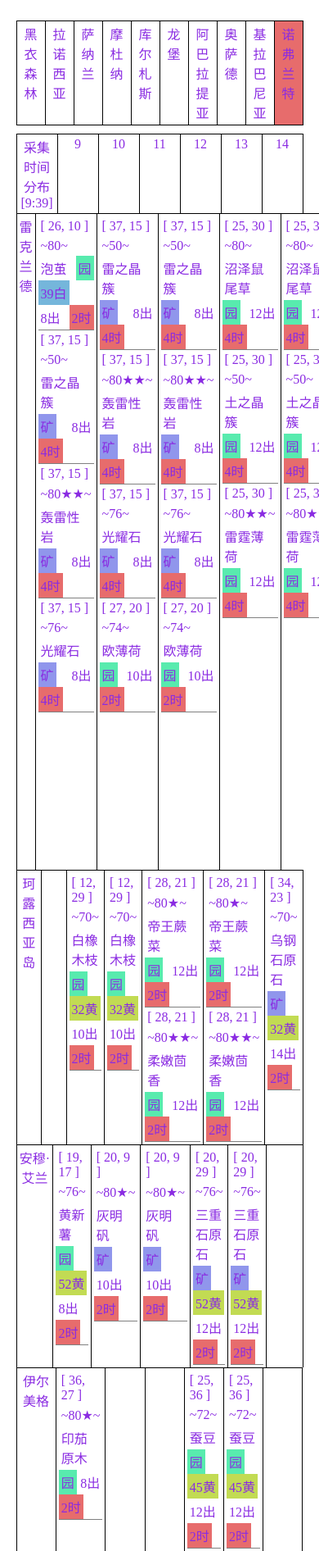
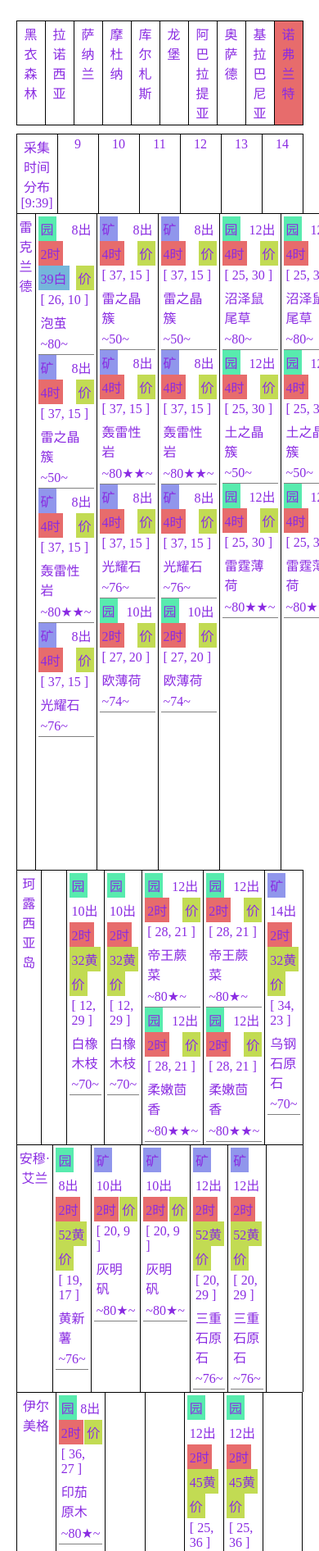
Before and after one commit to codediy/ffxiv-ngld-diy, a plain HTML site: page craft/gather.html in a window 390 px wide. Shown: the top 1892 px of the page at 82% size. Drawn offline with Linux system fonts and the light colour scheme; no server answers.

Commit message:
采集页数据查询处理

```diff
--- a/craft/gather.html
+++ b/craft/gather.html
@@ -11,63 +11,73 @@
     <script src="../lib/jq.js"></script>
 
     <style>
-        html body{
+        html body {
             margin: 0;
             padding: 0;
         }
+
         #app {
             width: 90%;
             margin: 25px auto;
             color: blueviolet;
         }
-        #region-container,#item-container {
+
+        #region-container, #item-container {
             width: 100%;
         }
+        /*列*/
         .row-container {
             width: 100%;
             display: flex;
             flex-direction: row;
             justify-content: space-between;
         }
+        /*行*/
         .col-container {
             width: 100%;
             display: flex;
             flex-direction: column;
         }
         .row-item {
-            flex:1;
+            flex: 1;
             padding: 3px;
             align-items: center;
             border: 1px solid black;
             border-right: none;
         }
-        .region_bg, .is_limit_bg{
+
+        .region_bg, .is_limit_bg {
             background-color: #e76c6c;
         }
 
-        .item-cell{
-            border-bottom:none ;
+        .item-cell {
+            border-bottom: none;
         }
-        .region-item{
+
+        .region-item {
             text-align: center;
         }
-        .region-item:last-child,.item-cell:last-child{
-            border-right:1px solid black;
+
+        .region-item:last-child, .item-cell:last-child {
+            border-right: 1px solid black;
         }
-        .item-cell-container:last-child{
-            border-bottom:1px solid black;
+
+        .item-cell-container:last-child {
+            border-bottom: 1px solid black;
         }
-        .cell-container{
+
+        .cell-container {
             flex-wrap: wrap;
         }
-        .cell{
-            flex-basis:content;
+
+        .cell {
+            flex-basis: content;
             padding: 3px;
         }
     </style>
 </head>
 <body>
-    <div id="app" class="col-container" >
+<div id="app" class="col-container">
     <div class="row-container region-tab">
         <!-- 区域tab -->
         <div class="row-item region-item"
@@ -83,38 +93,50 @@
         <!-- 24小时 -->
         <div class="row-container">
             <div class="row-item item-cell row-container" style="text-align: center;">
-                    <!-- <div class="row-item" style="border: none;"  v-on:click="changeRegion(item.region_id)">长期</div>
-                    <div class="row-item" style="border: none;border-left:1px gray solid"  v-on:click="changeRegion(item.region_id)">[{{currentHour}}:{{currentMinute}}]</div> -->
                 采集时间分布[{{currentHour}}:{{currentMinute}}]
             </div>
             <div class="row-item item-cell" style="text-align: center;" v-for="i in displayHourNums">
-                    <div v-if="i == 1" >{{startHour + i - 1 >= 24 ? startHour + i - 1 - 24 :startHour + i - 1}}</div>
+                <div v-if="i == 1">{{startHour + i - 1 >= 24 ? startHour + i - 1 - 24 :startHour + i - 1}}</div>
                 <div v-if="i > 1">{{startHour + i - 1 >= 24 ? startHour + i - 1 - 24 :startHour + i - 1}}</div>
             </div>
         </div>
         <!-- 地图矿物 -->
         <div class="col-container">
-                <div class="item-cell-container row-container"  v-for="mapItem in getRegionMaps()">
+            <div class="item-cell-container row-container" v-for="mapItem in getRegionMaps()">
                 <!-- 地图 -->
                 <div class="row-item item-cell" style="text-align: center;vertical-align:center;">{{mapItem.name}}</div>
                 <!-- 矿物 -->
                 <div class="row-item item-cell col-container" v-for="i in displayHourNums">
-                        <div  class="col-container" v-for="mapHourItems in getMapItems(mapItem.id,startHour + i - 1)">
+                    <div class="col-container" v-for="mapHourItems in getMapItems(mapItem.id,startHour + i - 1)">
                         <div class="col-container" v-for="itemList in mapHourItems">
-                                <div class="row-container cell-container"
-                                style="border-bottom: gray 1px solid;"
-                                v-for="item in itemList.list"
-                                v-on:hover="getPrice(item.id)">
+                            <div style="border-bottom: gray 1px solid;"
+                                 v-for="item in itemList.list">
+                                <div class="row-container cell-container">
+                                    <div class="cell" style="background-color: #9096ec;"
+                                         v-if="itemList.node.job_category == 17">矿
+                                    </div>
+                                    <div class="cell" style="background-color: #58ebae;"
+                                         v-if="itemList.node.job_category == 18">园
+                                    </div>
+                                    <div class="cell">{{itemList.node.start_time}}出</div>
+                                    <div class="cell" :class="{is_limit_bg:itemList.node.duration < 24}">
+                                        {{itemList.node.duration}}时
+                                    </div>
+                                    <div class="cell" style="background-color: #75b6db;"
+                                         v-if="item.reward && item.reward.reward == 25200">
+                                        {{item.reward.high.scrip}}白
+                                    </div>
+                                    <div class="cell" style="background-color: #c2db53;"
+                                         v-if="item.reward && item.reward.reward == 17834">
+                                        {{item.reward.high.scrip}}黄
+                                    </div>
+                                    <div class="cell" style="background-color: #c2db53;" @click="togglePrice(item)">价</div>
+                                </div>
+                                <div class="row-container cell-container">
                                     <div class="cell">{{itemList.node.marker}}</div>
+                                    <div class="cell">{{item.name}}</div>
                                     <div class="cell">~{{item.gather_level}}~</div>
-                                        <div class="cell">{{item.name}}</div>
-                                        <div class="cell" style="background-color: #9096ec;" v-if="itemList.node.job_category == 17">矿</div>
-                                        <div class="cell" style="background-color: #58ebae;" v-if="itemList.node.job_category == 18">园</div>
-                                        <div class="cell" style="background-color: #75b6db;" v-if="item.reward && item.reward.reward == 25200">{{item.reward.high.scrip}}白</div>
-                                        <div class="cell" style="background-color: #c2db53;" v-if="item.reward && item.reward.reward == 17834">{{item.reward.high.scrip}}黄</div>
-
-                                        <div class="cell">{{itemList.node.start_time}}出</div>
-                                        <div class="cell" :class="{is_limit_bg:itemList.node.duration < 24}">{{itemList.node.duration}}时</div>
+                                </div>
                             </div>
                         </div>
                     </div>
@@ -125,8 +147,19 @@
     </div>
 
     <!-- 弹窗 -->
-        <div style="display: none;" id="item_price">
-
+    <div style="position: absolute;z-index: 100;background-color: black" v-if="showPriceId > 0">
+        <div class="col-container">
+            <div>跨服排行</div>
+            <div class="row-container">
+                <div class="row-item" >aaa</div>
+            </div>
+        </div>
+        <div class="row-container cell-container">
+            <div>各区排行</div>
+        </div>
+        <div class="row-container cell-container">
+            <div>历史成交</div>
+        </div>
     </div>
 </div>
 
@@ -136,85 +169,81 @@
 <script src="../data/teamcraft/collects.js"></script>
 <script src="../utils/market.js"></script>
 <script>
-function getItemPrice(dc,ids)
-{
-    let baseUrl = "https://universalis.app/api/";
-    baseUrl = baseUrl + dc +"/"+ids;
-    //缓存id价格信息
-
-    axios.get(baseUrl)
-    .then(function (response) {
-        console.log(response);
-    })
-    .catch(function (error) {
-        console.log(error);
-    });
-}
-// getItemPrice("LuXingNiao","29976,4");
     let option = {
-    data:{
-        dcName:"LuXingNiao",
-        isShowAll:false,//是否先杀24小时在的
-        regions:[],//区域列表
-        collectRewards:[],//收藏品奖励
-        regionId:0, //区域id
-        regionName:"地区",
-        currentHour:0,//内部小时
-        currentMinute:0,//内部分钟
-        startHour:0,//开始小时
-        displayHourNums:6,//显示的小时个数
-        maxHour:24,//最大小时
-        ffdata:{},
-        /**
-         * {
-         * }
-         *
-         * */
-        itemPrice:[]
+        data: {
+            dcName: "LuXingNiao",
+            isShowAll: false,//是否先杀24小时在的
+            regions: [],//区域列表
+            collectRewards: [],//收藏品奖励
+            regionId: 0, //区域id
+            regionName: "地区",
+            currentHour: 0,//内部小时
+            currentMinute: 0,//内部分钟
+            startHour: 0,//开始小时
+            displayHourNums: 6,//显示的小时个数
+            maxHour: 24,//最大小时
+            ffdata: {},//静态数据
+            showPriceId: 0,
+            isCheckPrice: false,//是否在查询价格
+            itemPrice: {}//缓存价格数据
         },
-    created(){
+        created() {
             this.ffdata = window.ffdata;
             this.getRegion();
             this.getCollect();
             this.initEv();
             this.getET();
-        setInterval(()=>{
+            setInterval(() => {
                 this.getET();
-        },1000);
+            }, 1000);
+            ffmarket.init("LuXingNiao");//默认注册陆行鸟服
         },
-    methods:{
+        computed: {
+            isPrice() {
+                return id => {
+                    return this.itemPrice.findIndex(d => d.id === id) > -1;
+                }
+            },
+            priceInfo() {
+                return id => {
+                    if (this.itemPrice.findIndex(d => d.id === id) > -1) {
+                        return this.itemPrice.find(d => d.id === id)
+                    }
+                }
+            }
+        },
+        methods: {
             //读取区域信息
-        getRegion(){
+            getRegion() {
                 let mapsData = this.ffdata.maps;
                 let regionIds = [];
                 let regions = [];
                 for (const key in mapsData) {
                     if (Object.hasOwnProperty.call(mapsData, key)) {
                         const mapItem = mapsData[key];
-                    if(regionIds.indexOf(mapItem.region_id) < 0){
+                        if (regionIds.indexOf(mapItem.region_id) < 0) {
                             regionIds.push(mapItem.region_id);
-                        regions.push({region_id:mapItem.region_id,region_name:mapItem.region_name});
+                            regions.push({region_id: mapItem.region_id, region_name: mapItem.region_name});
                         }
                     }
                 }
                 this.regions = regions
-            this.regionId = regions.length > 0 ? regions[regions.length-1]["region_id"] : 0;
-            this.regionName = regions.length > 0 ? regions[regions.length-1]["region_name"] :"地区";
+                this.regionId = regions.length > 0 ? regions[regions.length - 1]["region_id"] : 0;
+                this.regionName = regions.length > 0 ? regions[regions.length - 1]["region_name"] : "地区";
             },
-        getCollect(){
+            getCollect() {
                 this.collectRewards = window.collects;
             },
-        initEv()
-        {
-            let ignoreType = [0,252]
+            initEv() {
+                let ignoreType = [0, 252]
                 addOverlayListener('LogLine', (data) => {
-                if(ignoreType.indexOf(data.line[0] < 0)){
-                    console.log("...",data);
+                    if (ignoreType.indexOf(data.line[0] < 0)) {
+                        console.log("...", data);
                     }
                 });
                 startOverlayEvents()
             },
-        getET(){
+            getET() {
                 let localEpoch = (new Date()).getTime();
                 let epoch = localEpoch * 20.571428571428573;
                 let minutes = parseInt((epoch / (1000 * 60)) % 60);
@@ -225,17 +254,17 @@ let option = {
                 this.startHour = hours;
             },
             //读取特定区域下的地图
-        getRegionMaps(){
+            getRegionMaps() {
                 let regionId = this.regionId;
                 let mapsData = this.ffdata.maps;
                 let maps = [];
                 for (const key in mapsData) {
                     if (Object.hasOwnProperty.call(mapsData, key)) {
                         const mapItem = mapsData[key];
-                    if(mapItem.region_id == regionId){
+                        if (mapItem.region_id == regionId) {
                             maps.push({
-                            id:mapItem.id,
-                            name:mapItem.place_name
+                                id: mapItem.id,
+                                name: mapItem.place_name
                             });
                         }
                     }
@@ -243,55 +272,55 @@ let option = {
                 return maps;
             },
             //读取地图的资源信息
-        getMapItems(mapId,hour){
+            getMapItems(mapId, hour) {
                 let items = [
-                [],[],[],[],[],[],[],[],[],[],[],[],
-                [],[],[],[],[],[],[],[],[],[],[],[],
+                    [], [], [], [], [], [], [], [], [], [], [], [],
+                    [], [], [], [], [], [], [], [], [], [], [], [],
                 ];
                 let nodes = this.ffdata.nodes;
                 let nodeItems = this.ffdata.node_items;
                 let itemAttrs = this.ffdata.item_attributes;
 
-            if(hour >= 24){
+                if (hour >= 24) {
                     hour = hour - 24;
                 }
 
                 //读取地图的采矿点
                 for (const nodeK in nodes) {
-                if (Object.hasOwnProperty.call(nodes, nodeK) ) {
+                    if (Object.hasOwnProperty.call(nodes, nodeK)) {
                         const tempNode = nodes[nodeK];
-                    if(tempNode.duration < 24){ //
+                        if (tempNode.duration < 24) { //
                             //解析出现时间
                             let showStartTime = tempNode.start_time;
                             let showEndTime = tempNode.start_time + tempNode.duration - 1;
 
-                        if(tempNode.map_id == mapId
-                        && ((hour >= showStartTime && hour <= showEndTime ))
-                        ){
+                            if (tempNode.map_id == mapId
+                                && ((hour >= showStartTime && hour <= showEndTime))
+                            ) {
                                 //读取采矿点的矿物
                                 let tempNodeItem = [];
                                 const tempItems = nodeItems[tempNode.id];
                                 for (const hiddenItem of tempItems["hidden"]) {
                                     let tempInfo = itemAttrs[hiddenItem["item_id"]];
-                                tempInfo.reward =  this.collectRewards[hiddenItem["item_id"]];
+                                    tempInfo.reward = this.collectRewards[hiddenItem["item_id"]];
                                     tempNodeItem.push(tempInfo);
                                 }
                                 for (const listItem of tempItems["list"]) {
                                     let tempInfo = itemAttrs[listItem["item_id"]];
-                                tempInfo.reward =  this.collectRewards[listItem["item_id"]];
+                                    tempInfo.reward = this.collectRewards[listItem["item_id"]];
                                     tempNodeItem.push(tempInfo);
                                 }
                                 let tempInfo = {
-                                node:tempNode,
-                                list:tempNodeItem,
+                                    node: tempNode,
+                                    list: tempNodeItem,
                                 }
                                 items[hour].push({
-                                node:tempNode,
-                                list:tempNodeItem,
+                                    node: tempNode,
+                                    list: tempNodeItem,
                                 });
                             }
-                    }else if(this.isShowAll && tempNode.duration == 24){ //24常驻
-                        if(tempNode.map_id == mapId){
+                        } else if (this.isShowAll && tempNode.duration == 24) { //24常驻
+                            if (tempNode.map_id == mapId) {
                                 //读取采矿点的矿物
                                 let tempNodeItem = [];
                                 const tempItems = nodeItems[tempNode.id];
@@ -303,32 +332,57 @@ let option = {
                                     tempNodeItem.push(itemAttrs[listItem["item_id"]]);
                                 }
                                 let tempInfo = {
-                                node:tempNode,
-                                list:tempNodeItem,
+                                    node: tempNode,
+                                    list: tempNodeItem,
                                 }
                                 items[hour].push({
-                                node:tempNode,
-                                list:tempNodeItem,
+                                    node: tempNode,
+                                    list: tempNodeItem,
                                 });
                             }
                         }
                     }
                 }
-            let result = items.slice(this.startHour,this.startHour+this.displayHourNums);
-            if(this.startHour + this.displayHourNums >= 24){ //截取前面一部分
+                let result = items.slice(this.startHour, this.startHour + this.displayHourNums);
+                if (this.startHour + this.displayHourNums >= 24) { //截取前面一部分
                     let cha = this.startHour + this.displayHourNums - 24;
-                let paddingEl = items.slice(0,cha-1);
+                    let paddingEl = items.slice(0, cha - 1);
                     result = result.concat(paddingEl);
                 }
                 return result;
             },
 
-        changeRegion(rid){
+            changeRegion(rid) {
                 this.regionId = rid;
                 this.regionName = this.regions.find(d => d.region_id == rid)["region_name"];
             },
-        getPrice(id){
-            console.log("getPrice",id);
+            togglePrice(item) {
+                console.log("togglePrice",item);
+                let id = item.id
+                this.showPriceId = id;
+                if (!this.isCheckPrice) {
+                    this.isCheckPrice = true;
+                    ffmarket.getOnePrice(id, {
+                        callback: res => {
+                            this.isCheckPrice = false;
+                            let tempIndex = res.result.findIndex(d => d.id === id);
+                            if (res.result.length > 0 && tempIndex > -1) {
+                                let tempPrice = {
+                                    id: id,
+                                    item:item,
+                                    price: res.result[tempIndex]
+                                };
+                                this.itemPrice.push(tempPrice);
+                                this.currentPrice = tempPrice;
+                            }
+                        }
+                    });
+                } else {
+                    this.tip("价格查询中")
+                }
+            },
+            tip(msg) {
+                console.log(msg);
             }
         }
     };
--- a/utils/market.js
+++ b/utils/market.js
@@ -1,5 +1,19 @@
 /**
- * 依赖库:axios
+ * 依赖库:<script src="https://cdn.bootcdn.net/ajax/libs/axios/0.21.1/axios.min.js"></script>
+ * example
+ *       let world = "LuXingNiao";
+         ffmarket.init(world);
+         let itemid = 5393;//紫檀原木
+         ffmarket.getOnePrice(itemid, {
+                callback: res => {
+                    console.log("获取的当前价格", res);
+                }
+         });
+         ffmarket.getOnePrice(itemid, {
+                callback: res => {
+                    console.log("获取的当前hq价格", res);
+                }, hq: true
+         });
  * apiResList
  * {
     "creatorID": "5feceb66ffc86f38d952786c6d696c79c2dbc239dd4e91b46729d73a27fb57e9",
@@ -164,7 +178,7 @@ const ffmarket = {
         loadingCallback: () => {
             console.log("loading...");
         },
-        perNum: 5,//每个物品显示的前几个
+        perNum: 8,//每个物品显示的前几个
         result: [],
         //api请求缓存
         /**
@@ -535,9 +549,7 @@ function testGetOnePrice() {
         }, hq: true
     });
 }
-
-testGetOnePrice();
-
+// testGetOnePrice();
 function testCache() {
     console.log("testCache");
 
```
Lines whose indentation alone changed are shown as unchanged.
